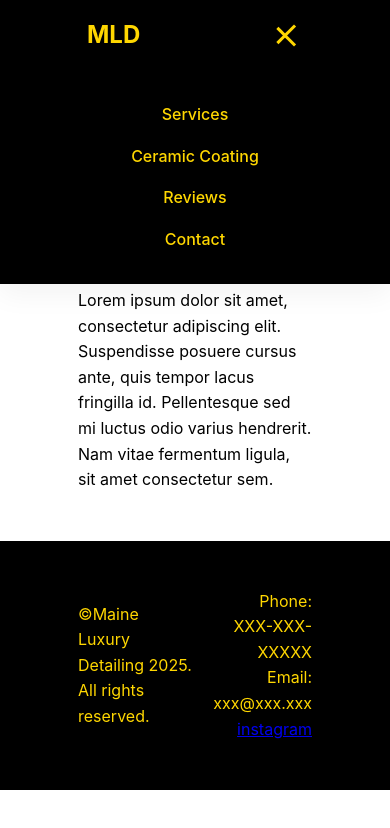
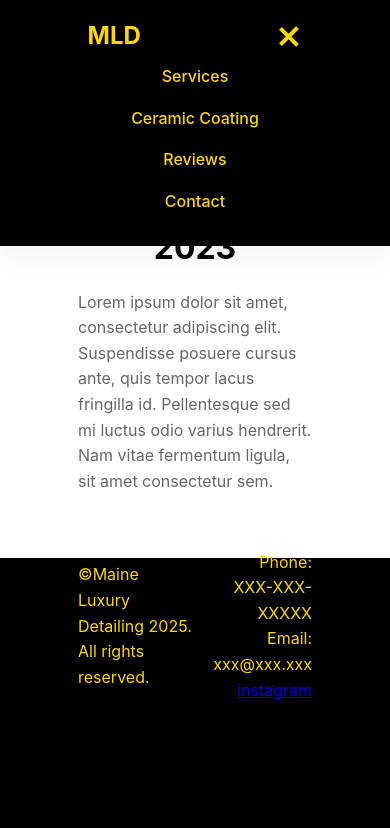
Before and after one commit to sotrali/maine-luxury-detailing, a plain HTML site: page index.html in a window 390 px wide. Both pictures are taken after a click on the button "Toggle mobile navigation menu". Drawn offline with Linux system fonts and the light colour scheme.

Commit message:
hamburger is nice now, css colors are variables, and uniform body color

```diff
--- a/index.html
+++ b/index.html
@@ -15,41 +15,37 @@
         box-sizing: border-box;
       }
 
-      .banner {
-        max-width: 60%;
-        margin: 0 auto;
-        padding: 1rem 0;
-        display: flex;
-        justify-content: space-between;
-        align-items: center;
+      /** COLOR VARIABLES */
+      :root {
+        --black: #000;
+        --gold: #ffd700;
       }
 
-      /** NAV STYLING */
+
+      /** HEADER + NAV STYLING */
       header {
-        background-color: #000;
+        background-color: var(--black);
         position: sticky;
         top: 0;
         z-index: 999;
       }
 
+      .banner {
+        display: flex;
+        justify-content: space-between; max-width: 60%;
+        align-items: center;
+
+        height: 4.5rem;
+
+        margin: 0 auto;
+        padding: 1rem 0;
+      }
+
       .logo {
         font-size: 1.5rem;
         font-weight: bold;
-        color: #ffd700;
+        color: var(--gold);
         text-decoration: none;
-      }
-
-
-
-      .navLink {
-        color: #ffd700;
-        text-decoration: none;
-        font-weight: 500;
-        transition: color 0.3s ease;
-      }
-
-      .navLink:hover {
-        color: #fff;
       }
 
       #hamburger {
@@ -64,26 +60,40 @@
       #hamburger span {
         width: 25px;
         height: 3px;
-        background-color: #ffd700;
+        background-color: var(--gold);
         margin: 3px 0;
         transition: 0.3s;
+        position: relative;
       }
 
+      .navLink {
+        color: var(--gold);
+        text-decoration: none;
+        font-weight: 500;
+        transition: color 0.3s ease;
+      }
+
+      .navLink:hover {
+        color: #fff;
+      }
+
+      /** BODY + CONTENT */
       body {
         font-family: -apple-system, BlinkMacSystemFont, "Segoe UI", Roboto, Oxygen, Ubuntu,
           Cantarell, sans-serif;
         line-height: 1.6;
-        color: #000;
-        background-color: #fff
+        color: #666;
+        background-color: var(--black);
       }
 
       main {
-        max-width: 60%;
-        margin: 3rem auto;
+        background-color: #fff;
       }
 
       section {
-        margin-bottom: 3rem;
+        max-width: 60%;
+        margin: 0 auto;
+        padding: 3rem 0;
       }
 
       h1 {
@@ -95,9 +105,9 @@
 
       h2 {
         font-size: 2rem;
-        color: #ffd700;
+        color: var(--gold);
         margin-bottom: 1rem;
-        border-bottom: 2px solid #ffd700;
+        border-bottom: 2px solid var(--gold);
         padding-bottom: 0.5rem;
       }
 
@@ -111,9 +121,10 @@
         margin-bottom: 1rem;
       }
 
+      /** FOOTER */
       footer {
         background-color: #000;
-        color: #ffd700;
+        color: var(--gold);
         text-align: center;
         padding: 2rem 0;
         margin-top: 4rem auto;
@@ -143,13 +154,13 @@
         border-radius: 4px;
         z-index: 1000;
       }
-
       .skipLink:focus {
         top: 6px;
       }
 
-      /** Desktop (default) styles */
+      /** DESKTOP RULES */
       @media screen and (min-width: 851px) {
+        /** header */
         nav {
           display: flex;
           flex-direction: row;
@@ -158,30 +169,28 @@
           list-style: none;
         }
 
-        nav li {
-          display: inline;
-        }
-
+        /** content */
         h1 {
           font-size: 3rem;
         }
       }
 
-      /* Mobile Styles */
+      /* MOBILE RULES */
       @media screen and (max-width: 850px) {
+        /** header */
+        header {
+          padding: 0 1rem;
+        }
+
         #hamburger {
           display: flex;
-        }
-
-        header {
-          padding: 0 15px;
         }
 
         nav {
           display: flex;
           position: fixed;
-          left: -100%;
-          top: 70px;
+          top: -12rem;
+          left: 0;
           flex-direction: column;
           background-color: #000;
           width: 100%;
@@ -190,28 +199,32 @@
           box-shadow: 0 10px 27px rgba(0, 0, 0, 0.05);
           padding: 2rem 0;
           gap: 1rem;
+          z-index: -1;
         }
 
         nav.active {
-          left: 0;
+          top: 2rem;
         }
 
-        /** Hamburger animation */
+        /** hamburger animation */
         #hamburger.active span:nth-child(1) {
-          transform: rotate(-45deg) translate(-5px, 6px);
+          transform: rotate(-45deg) translateY(10px) translateX(-3px);
+          width: 24px;
+          height: 4px;
         }
         #hamburger.active span:nth-child(2) {
            opacity: 0;
         }
         #hamburger.active span:nth-child(3) {
-          transform: rotate(45deg) translate(-5px, -6px);
+          transform: rotate(45deg) translateY(-10px) translateX(-3px);
+          width: 24px;
+          height: 4px;
         }
 
-         h1 {
-           font-size: 2rem;
-         }
-
-
+        /** content rules */
+        h1 {
+          font-size: 2rem;
+        }
       }
     </style>
   </head>
@@ -275,7 +288,7 @@
     <script>
       let hamburger = document.getElementById("hamburger");
 
-      // Toggle hamburger menu
+      // toggle hamburger menu
       hamburger.addEventListener("click", function () {
         let navMenu = document.getElementsByTagName("nav")[0];
         hamburger.classList.toggle("active");
@@ -285,7 +298,7 @@
         hamburger.setAttribute("aria-expanded", isExpanded);
       });
 
-      // Close hamburger when nav link clicked
+      // close hamburger when nav link is clicked
       let navLinks = document.getElementsByClassName("navLink");
       for (let i = 0; i < navLinks.length; i++) {
         navLinks[i].addEventListener("click", function (event) {
@@ -296,7 +309,7 @@
         });
       }
 
-      // CLose hamburger when click outside of menu
+      // close hamburger when click is outside of menu
       document.addEventListener("click", function (event) {
         let navMenu = document.getElementsByTagName("nav")[0];
         const clickOutside =
```
